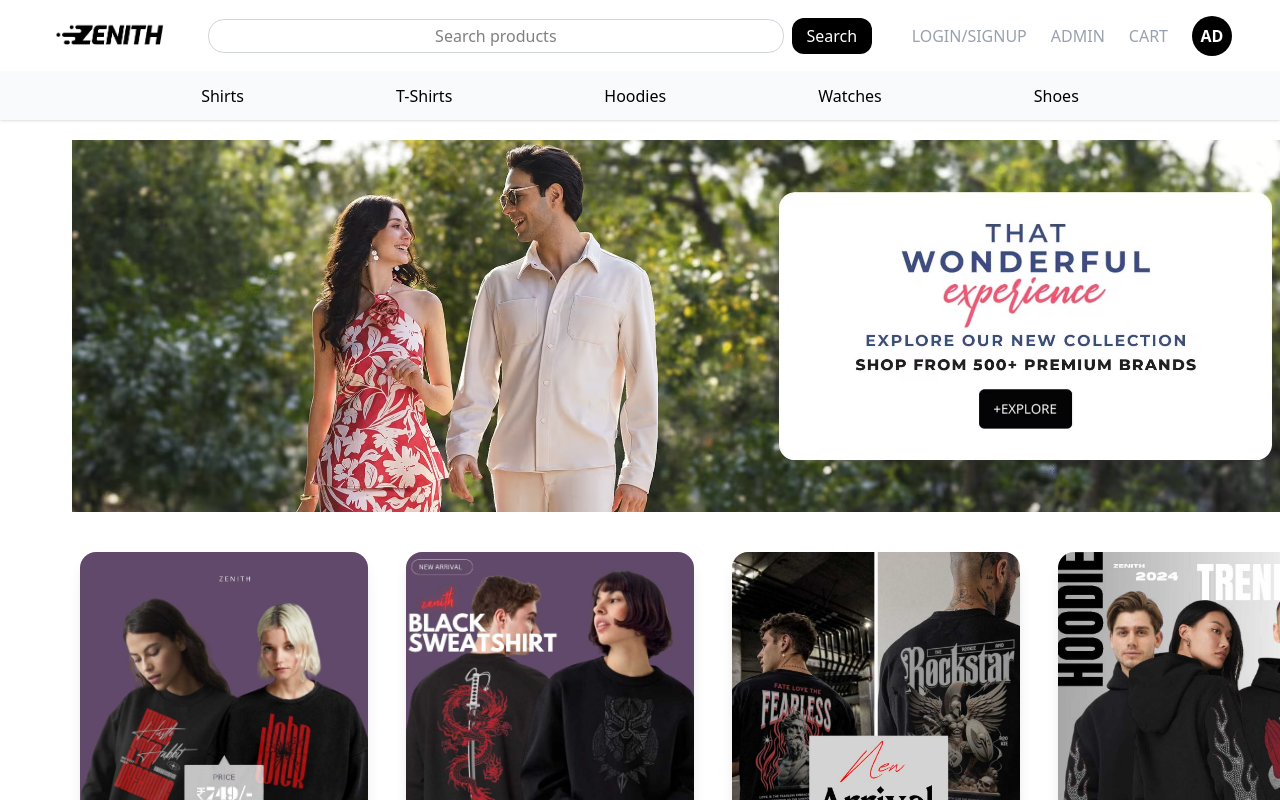
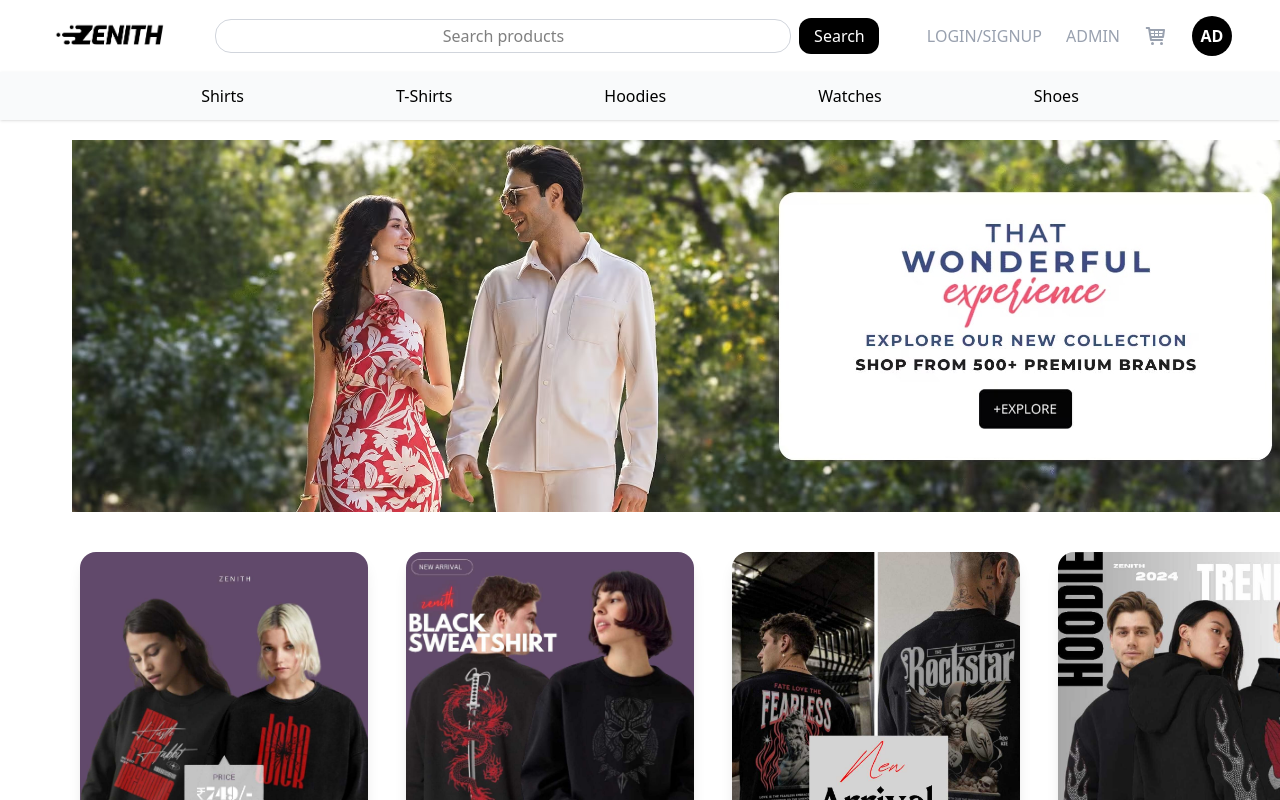
Before and after one commit to arpit2006-stack/PROJECTZENITH, a React (Vite) app in the folder frontend/: page / in a window 1280 px wide. Shown: the top 800 px of the page. Built offline with nearby package versions, Linux system fonts and the light colour scheme.

Commit message:
update cart icon

```diff
--- a/frontend/src/components/navbar.jsx
+++ b/frontend/src/components/navbar.jsx
@@ -1,6 +1,6 @@
 import React, { useState } from 'react';
 import logo from '../assets/logo.png'
-
+import { TiShoppingCart } from "react-icons/ti";
 const Navbar = () => {
   const [isMenuOpen, setIsMenuOpen] = useState(false);
   const [searchQuery, setSearchQuery] = useState('');
@@ -38,7 +38,7 @@ const Navbar = () => {
             <div className="hidden sm:flex items-center space-x-6">
             <a href="/signup" className="text-gray-400 hover:text-gray-900">LOGIN/SIGNUP</a>
             <a href="/admin" className="text-gray-400 hover:text-gray-900">ADMIN</a>
-            <a href="/cart" className="text-gray-400 hover:text-gray-900">CART</a>
+            <a href="/cart" className="text-gray-400 hover:text-gray-900 text-2xl" ><TiShoppingCart /></a>
 
   {/* Profile Icon */}
             <a href="/profile" className="flex items-center gap-2 text-gray-600 hover:text-black">
```
